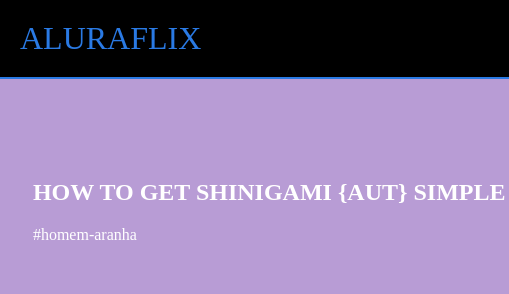
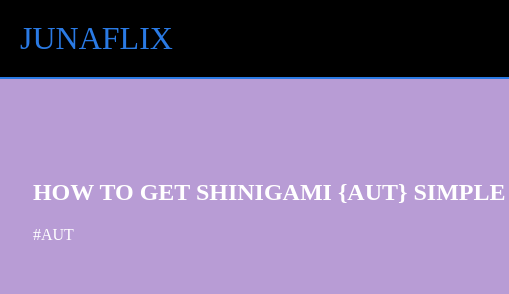
Before and after one commit to JuanTchain/junaflix, a plain HTML site: page index.html in a window 1280 px wide. Shown: the top 294 px of the page, 0-509 px from the left. Drawn offline with Linux system fonts and the light colour scheme.

Commit message:
Update index.html

```diff
--- a/index.html
+++ b/index.html
@@ -5,12 +5,12 @@
 </head>
 
 <body>
-    <header>ALURAFLIX</header>
+    <header>JUNAFLIX</header>
 
     <section>
         <div>
             <h1>HOW TO GET SHINIGAMI {AUT} SIMPLE EXPLANATION</h1>
-            <p>#homem-aranha</p>
+            <p>#AUT</p>
         </div>
 
         <div>
```
